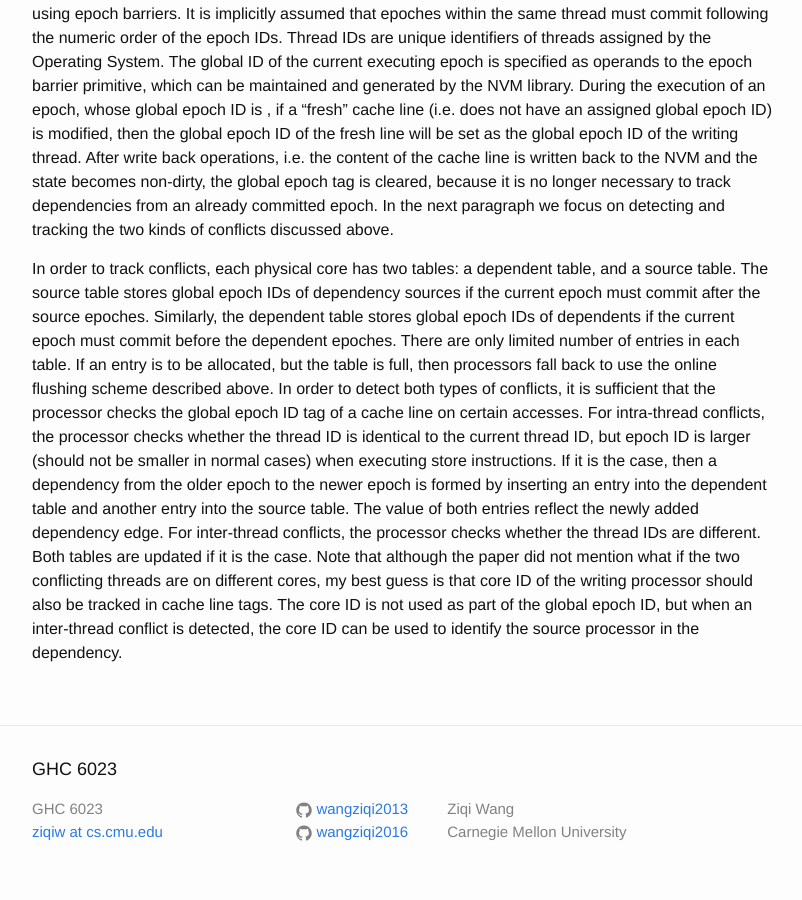
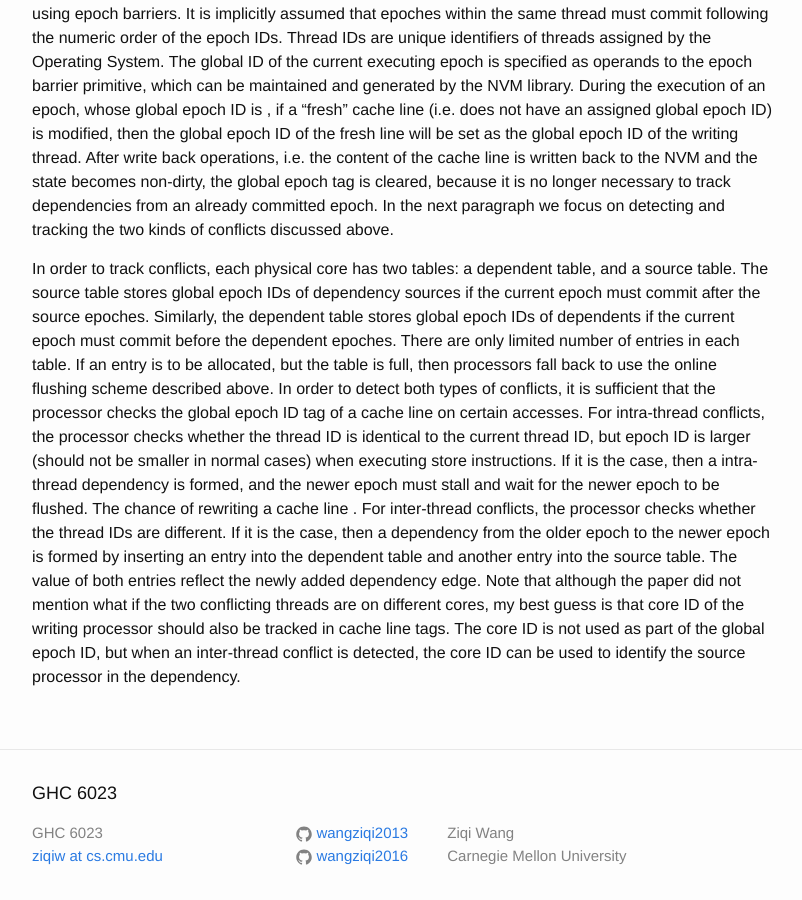
Before and after one commit to wangziqi2013/wangziqi2013.github.io, a Jekyll site: the page built from _posts/2019-03-24-efficient-persist-barriers-for-multicores.markdown, in a window 1280 px wide and 900 px high, scrolled down 2038 px. Shown: the whole window, without its empty margins (238-1040 px from the left). Built offline with Jekyll 4.4.1, drawn with Linux system fonts in a browser that asks for light colours.

Commit message:
Small change

```diff
--- a/_posts/2019-03-24-efficient-persist-barriers-for-multicores.markdown
+++ b/_posts/2019-03-24-efficient-persist-barriers-for-multicores.markdown
@@ -86,10 +86,11 @@ number of entries in each table. If an entry is to be allocated, but the table i
 the online flushing scheme described above. In order to detect both types of conflicts, it is sufficient that the processor
 checks the global epoch ID tag of a cache line on certain accesses. For intra-thread conflicts, the processor checks whether
 the thread ID is identical to the current thread ID, but epoch ID is larger (should not be smaller in normal cases) when
-executing store instructions. If it is the case, then a dependency from the older epoch to the newer epoch is formed by inserting
+executing store instructions. If it is the case, then a intra-thread dependency is formed, and the newer epoch must stall
+and wait for the newer epoch to be flushed. The chance of rewriting a cache line . For inter-thread conflicts, the processor checks whether the thread IDs are
+different. If it is the case, then a dependency from the older epoch to the newer epoch is formed by inserting
 an entry into the dependent table and another entry into the source table. The value of both entries reflect the newly
-added dependency edge. For inter-thread conflicts, the processor checks whether the thread IDs are different. Both tables
-are updated if it is the case. Note that although the paper did not mention what if the two conflicting threads are on
+added dependency edge. Note that although the paper did not mention what if the two conflicting threads are on
 different cores, my best guess is that core ID of the writing processor should also be tracked in cache line tags. The core
 ID is not used as part of the global epoch ID, but when an inter-thread conflict is detected, the core ID can be used
 to identify the source processor in the dependency.
```
